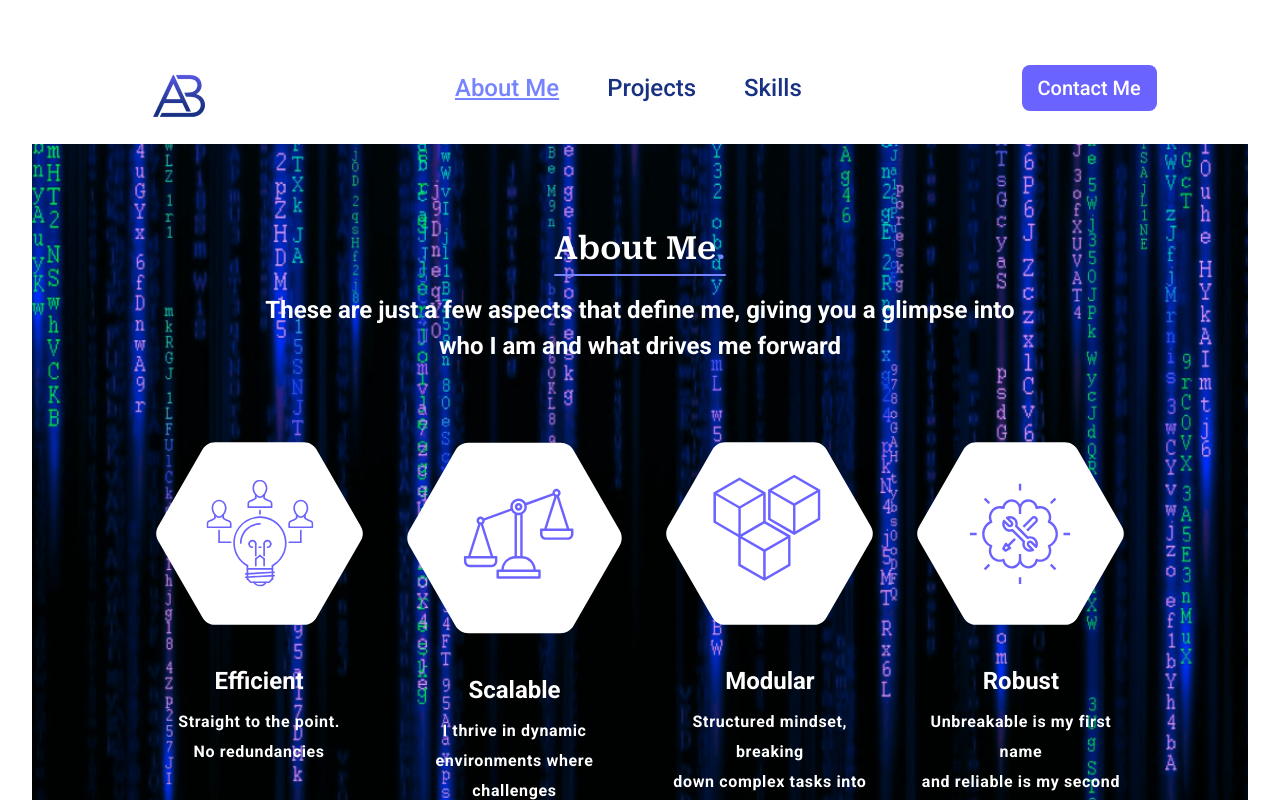
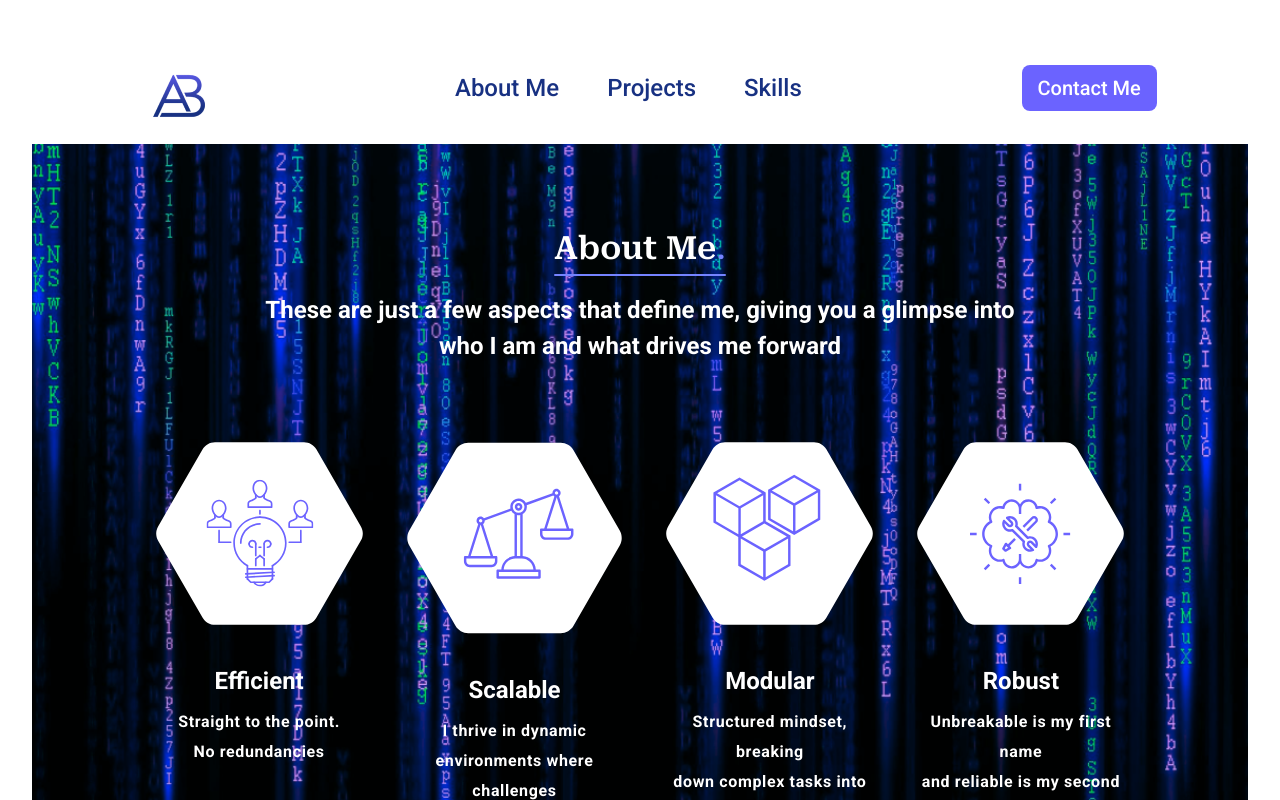
Before and after one commit to aybehl/PortfolioFrontend, a React (Vite) app: page /aboutMe in a window 1280 px wide. Shown: the top 800 px of the page. Built offline with nearby package versions, Linux system fonts and the light colour scheme.

Commit message:
Removed the Header routing logic and instead added Aboutme, projects and skills directly into the Profile Page

```diff
--- a/src/components/Header.jsx
+++ b/src/components/Header.jsx
@@ -20,7 +20,7 @@ export default function Header(){
                 <div className="nav-menu hidden md:flex">
                     <nav>
                         <ul className="flex justify-center items-center text-shade-of-light-blue font-medium list-none lg:text-[clamp(0.75rem,2.5vw,1.5rem)] text-[clamp(0.75rem,2vw,1.25rem)] gap-[clamp(1rem,4vw,3rem)]">
-                            <li>
+                            {/* <li>
                                 <NavLink to="/aboutMe" className={({isActive}) => isActive ? 'active-nav-link': 'hover:text-shade-of-purple no-underline'}>About Me</NavLink>
                             </li>
                             <li>
@@ -28,6 +28,15 @@ export default function Header(){
                             </li>
                             <li>
                                 <NavLink to="/skills" className={({isActive}) => isActive ? 'active-nav-link': 'hover:text-shade-of-purple no-underline'}>Skills</NavLink>
+                            </li> */}
+                            <li>
+                                <a href="#aboutMe" className="hover:text-shade-of-purple no-underline">About Me</a>
+                            </li>
+                            <li>
+                                <a href="#projects" className="hover:text-shade-of-purple no-underline">Projects</a>
+                            </li>
+                            <li>
+                                <a href="#skills" className="hover:text-shade-of-purple no-underline">Skills</a>
                             </li>
                         </ul>
                     </nav>
--- a/src/index.css
+++ b/src/index.css
@@ -32,11 +32,6 @@
   box-shadow: 0px 4px 4px rgba(24, 49, 130, 1);
 }
 
-.active-nav-link {
-  color: var(--shade-of-lighter-purple);
-  text-decoration: underline;
-}
-
 .active-dropdown-link {
   color: var(--shade-of-lighter-purple);
   text-decoration: none;
--- a/src/pages/AboutMe.jsx
+++ b/src/pages/AboutMe.jsx
@@ -2,7 +2,7 @@ import React from 'react';
 
 export default function AboutMe() {
   return (
-    <div>
+    <div id="aboutMe">
       <section
         className="flex flex-col items-center justify-center text-[1rem] py-[2.5rem] md:pt-[5rem] md:pb-[5.25rem] bg-cover bg-center bg-no-repeat"
         style={{ backgroundImage: "url('./images/about-me-section/about-me-background.png')" }}
--- a/src/pages/Profile.jsx
+++ b/src/pages/Profile.jsx
@@ -1,3 +1,7 @@
+import AboutMe from './AboutMe';
+import Projects from './Projects';
+import Skills from './Skills';
+
 export default function Profile() {
   return (
     <main>
@@ -61,6 +65,9 @@ export default function Profile() {
           </div>
         </div>
       </section>
+      <AboutMe/>
+      <Projects/>
+      <Skills/>
     </main>
   );
 }
--- a/src/pages/Projects.jsx
+++ b/src/pages/Projects.jsx
@@ -27,7 +27,7 @@ export default function Projects() {
   }, []);
 
   return (
-    <div>
+    <div id="projects">
       <section
         className="flex flex-col items-center justify-center md:pt-[3.75rem] md:pb-[6.25rem] bg-gradient-to-b from-[#615EC6] to-[#0A092D] md:gap-y-[3rem] xs:py-[3.75rem] xs:gap-y-[1rem] pt-[3rem] pb-[2.5rem] gap-y-[0.5rem]"
       >
--- a/src/pages/Skills.jsx
+++ b/src/pages/Skills.jsx
@@ -32,7 +32,7 @@ export default function Skills() {
     }, []);
 
     return (
-      <div>
+      <div id="skills">
         <section className="skills-page bg-gradient-to-b from-black to-[#6461CC] py-16 flex flex-col items-center">
             <div className="flex flex-col items-center justify-center w-full md:mb-[2rem] mb-0">
                 <div className="relative md:text-[2rem] xs:text-[1rem] font-semibold mb-[2rem] text-shade-of-white font-serif xs:mb-[1.25rem]">
```
